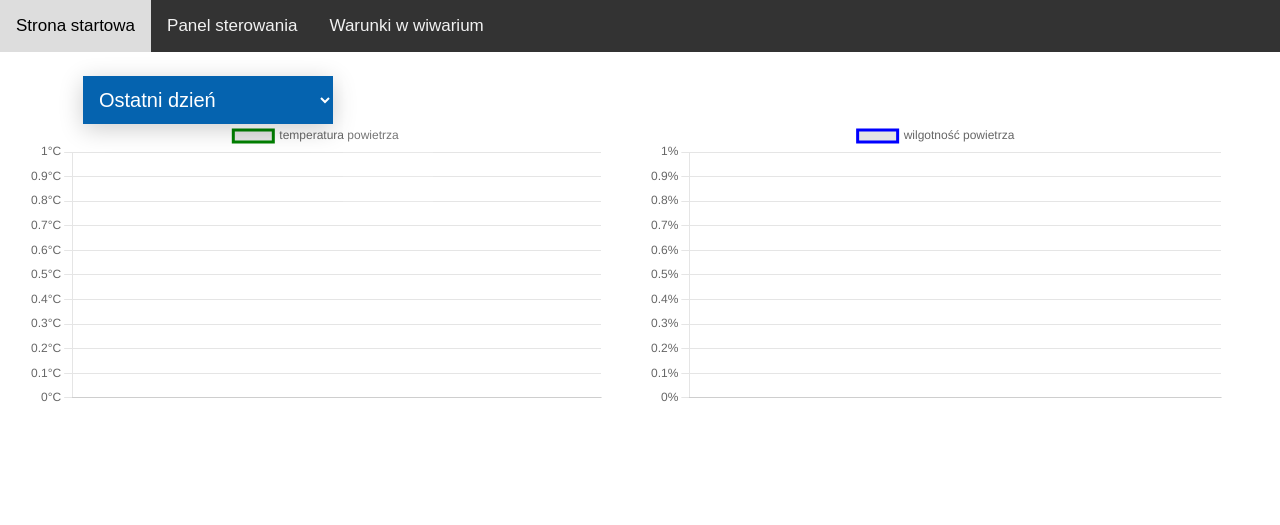
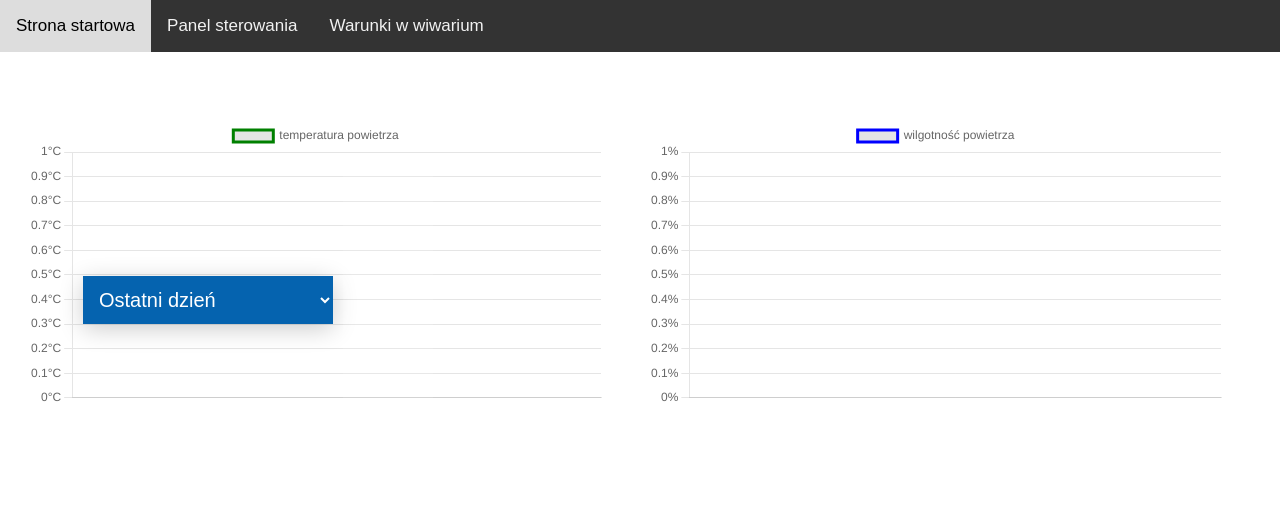
Before and after one commit to Rogol98/Wiwarium, a Flask app: page /diagrams in a window 1280 px wide. Shown: the top 525 px of the page. Run offline with Flask 2, Linux system fonts and the light colour scheme; data that the repository does not hold is empty; a map, chart or similar area stays blank; parts of the project's set-up code (start-up, migrations or seed data) failed here and were passed over; some libraries are stand-ins or nearby versions.

Commit message:
09.01.2022 v8

```diff
--- a/static/style.css
+++ b/static/style.css
@@ -40,7 +40,7 @@
 .box {
 	position: absolute;
 	transform: translate(-50%, -50%);
-	margin-left: 200px;
+	margin: 200px;
 	padding: 100px;
 }
 
```
